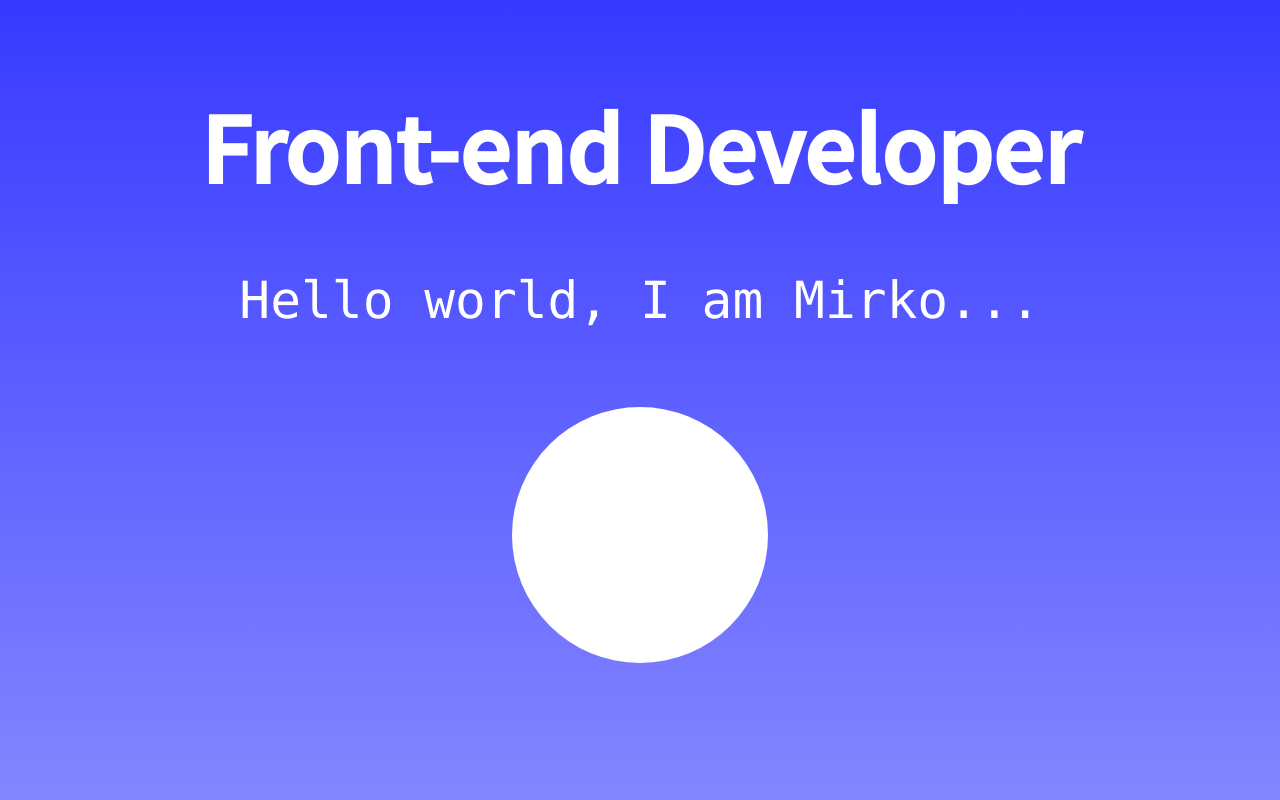
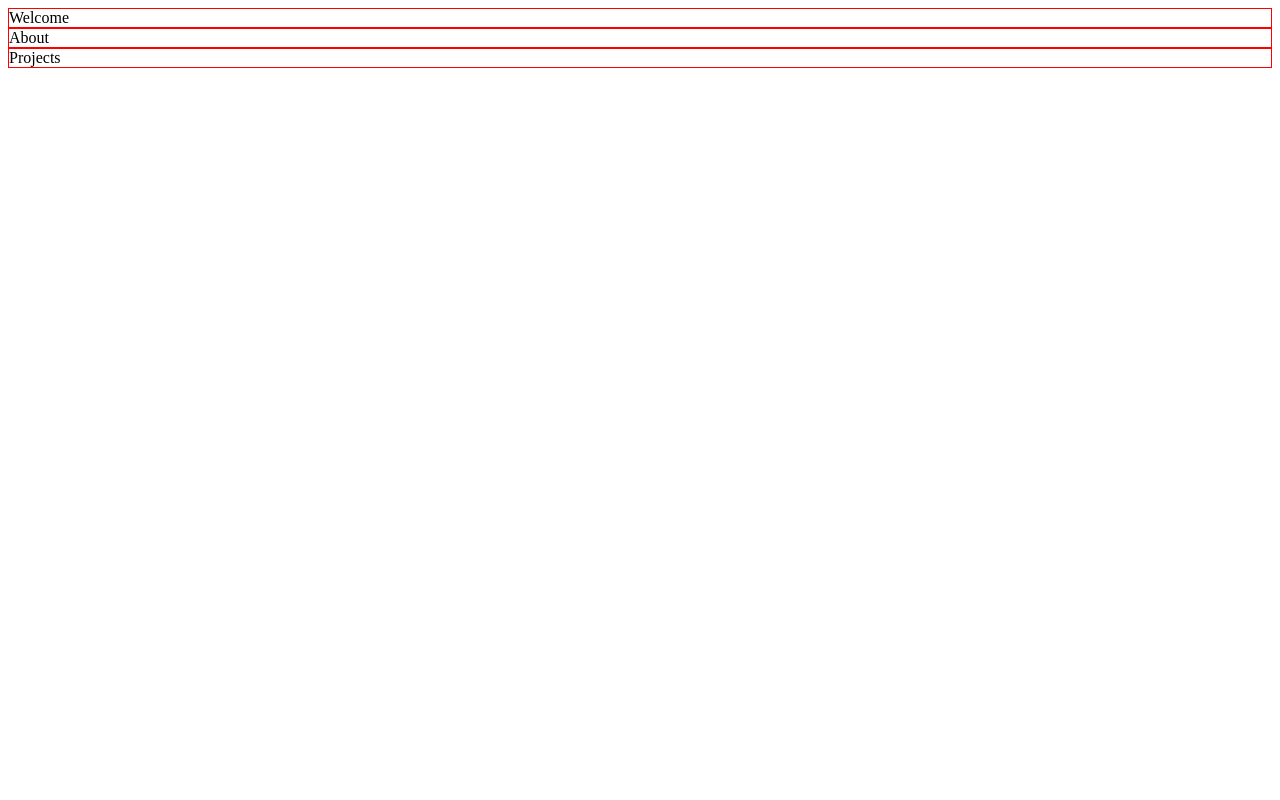
Before and after one commit to Techoplite/portfolio, a React (Create React App) app: page / in a window 1280 px wide. Shown: the top 800 px of the page. Built offline with nearby package versions, Linux system fonts and the light colour scheme.

Commit message:
Restructure style folders

```diff
--- a/src/App.js
+++ b/src/App.js
@@ -1,16 +1,12 @@
 import React from 'react';
-import './style.scss';
+import './sass/main.scss';
 
 function App() {
   return (
     <div className="App">
-      <div className="div-1">
-        <h1>Front-end Developer</h1>
-        <code>Hello world, I am Mirko...</code>
-        <div className="circle"></div>
-      </div>
-      <div className="div-2"></div>
-      <div className="div-3"></div>
+      <section>Welcome</section>
+      <section>About</section>
+      <section>Projects</section>
     </div>
   );
 }
--- /dev/null
+++ b/src/css/main.css
@@ -0,0 +1,4 @@
+section {
+  border: 1px solid red;
+}
+/*# sourceMappingURL=main.css.map */
--- /dev/null
+++ b/src/sass/main.scss
@@ -0,0 +1,5 @@
+$color: red;
+
+section {
+  border: 1px solid $color;
+}
--- a/src/style.css
+++ /dev/null
@@ -1,47 +0,0 @@
-body {
-  margin: 0;
-  font-family: -apple-system, BlinkMacSystemFont, "Segoe UI", "Roboto", "Oxygen",
- "Ubuntu", "Cantarell", "Fira Sans", "Droid Sans", "Helvetica Neue",
- sans-serif;
-  -webkit-font-smoothing: antialiased;
-  -moz-osx-font-smoothing: grayscale;
-  text-align: center;
-}
-
-code {
-  font-family: source-code-pro, Menlo, Monaco, Consolas, "Courier New",
- monospace;
-}
-
-.div-1,
-.div-3 {
-  background-image: -webkit-gradient(linear, left top, left bottom, from(#373aff), to(#8486ff));
-  background-image: linear-gradient(#373aff, #8486ff);
-}
-
-div {
-  height: 100vh;
-}
-
-h1 {
-  color: white;
-  -webkit-margin-before: 0;
-          margin-block-start: 0;
-  padding-top: 10vh;
-  font-size: 7vw;
-  font-family: "Noto Sans SC", sans-serif;
-}
-
-.circle {
-  margin: 6vw auto;
-  background-color: white;
-  border-radius: 20vw;
-  height: 20vw;
-  width: 20vw;
-}
-
-code {
-  color: white;
-  font-size: 4vw;
-}
-/*# sourceMappingURL=style.css.map */
--- a/src/style.scss
+++ /dev/null
@@ -1,47 +0,0 @@
-$primaryColor: linear-gradient(rgb(55, 58, 255), rgb(132, 134, 255));
-$sectionHeight: 100vh;
-
-body {
-  margin: 0;
-  font-family: -apple-system, BlinkMacSystemFont, "Segoe UI", "Roboto", "Oxygen",
-    "Ubuntu", "Cantarell", "Fira Sans", "Droid Sans", "Helvetica Neue",
-    sans-serif;
-  -webkit-font-smoothing: antialiased;
-  -moz-osx-font-smoothing: grayscale;
-  text-align: center;
-}
-
-code {
-  font-family: source-code-pro, Menlo, Monaco, Consolas, "Courier New",
-    monospace;
-}
-
-.div-1,
-.div-3 {
-  background-image: $primaryColor;
-}
-
-div {
-  height: $sectionHeight;
-}
-
-h1 {
-  color: white;
-  margin-block-start: 0;
-  padding-top: 10vh;
-  font-size: 7vw;
-  font-family: "Noto Sans SC", sans-serif;
-}
-
-.circle {
-  margin: 6vw auto;
-  background-color: white;
-  border-radius: 20vw;
-  height: 20vw;
-  width: 20vw;
-}
-
-code {
-  color: white;
-  font-size: 4vw;
-}
```
Also changed, not shown: 2 other files (tests, documents, lock files or other folders).
